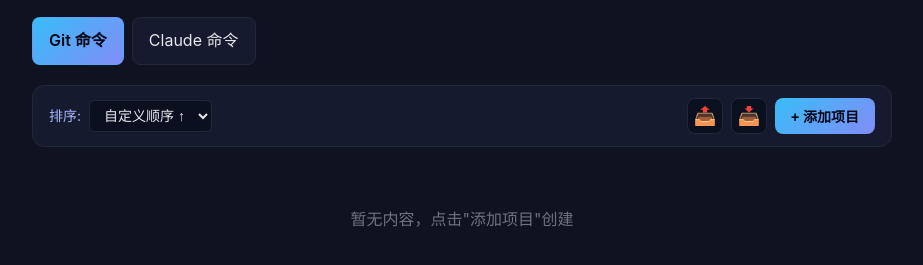
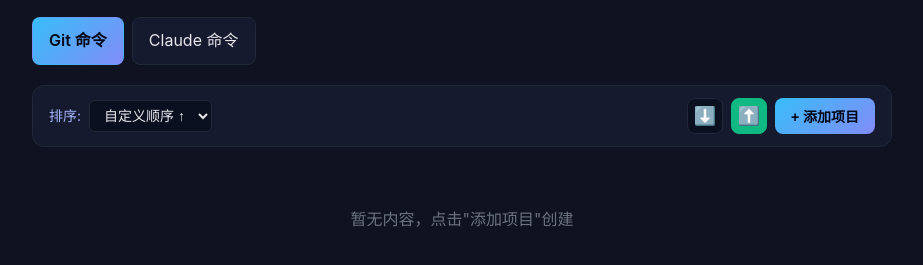
Before and after one commit to jygameclub/command-hub, a plain HTML site: page index.html in a window 1280 px wide. Shown: the part 61-326 px from the top of the page, without its empty margins (178-1101 px from the left). Drawn offline with nearby package versions, Linux system fonts and the light colour scheme.

Commit message:
style: update import/export icons, green for import

```diff
--- a/index.html
+++ b/index.html
@@ -36,8 +36,8 @@
                 </select>
             </div>
             <div class="toolbar-actions">
-                <button id="export-json-btn" class="btn btn-icon-square" title="导出 JSON">📤</button>
-                <button id="import-json-btn" class="btn btn-icon-square" title="导入 JSON">📥</button>
+                <button id="export-json-btn" class="btn btn-icon-square" title="导出 JSON">⬇️</button>
+                <button id="import-json-btn" class="btn btn-icon-square btn-icon-green" title="导入 JSON">⬆️</button>
                 <button id="add-item-btn" class="btn btn-primary">+ 添加项目</button>
             </div>
         </div>
--- a/style.css
+++ b/style.css
@@ -137,6 +137,16 @@ header h1 {
 .btn-icon-square:hover {
     border-color: var(--accent);
     background: var(--bg-secondary);
+}
+
+.btn-icon-green {
+    background: #10b981;
+    border-color: #10b981;
+}
+
+.btn-icon-green:hover {
+    background: #059669;
+    border-color: #059669;
 }
 
 /* Tabs */
```
